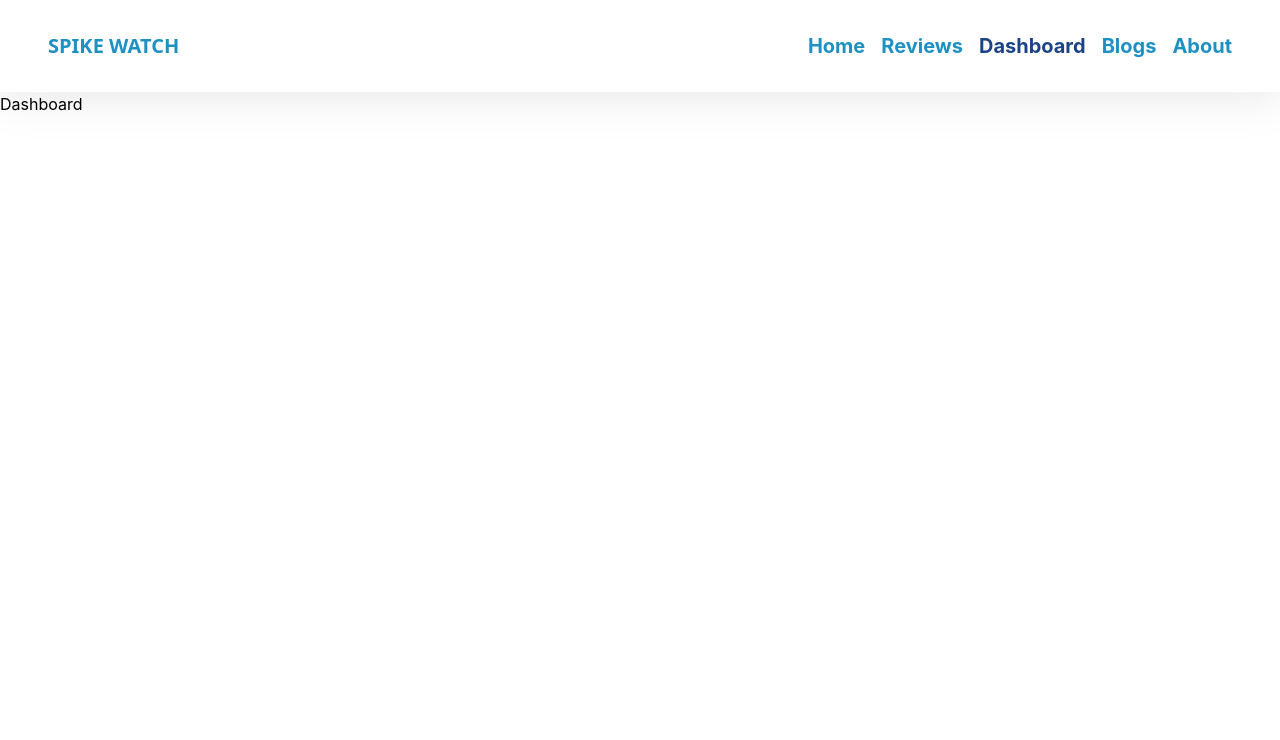
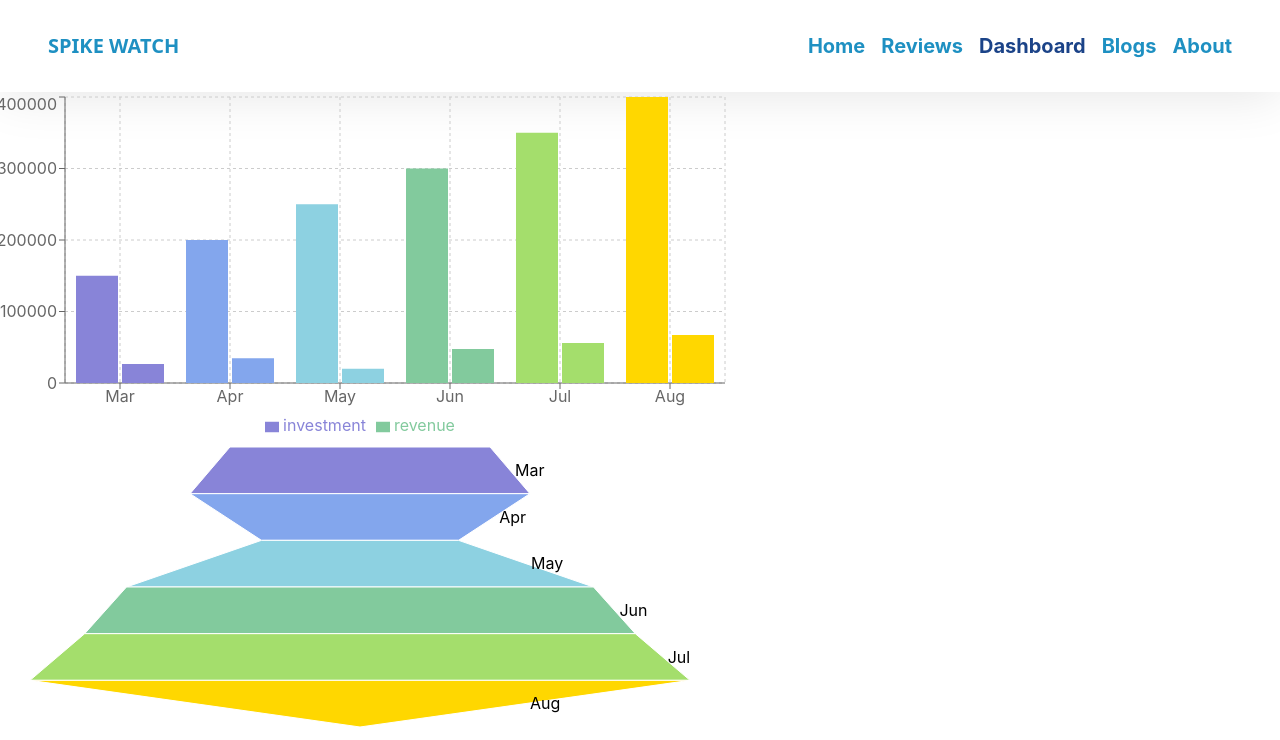
Before and after one commit to ajhar10/spike-watch, a React (Create React App) app: page /dashboard in a window 1280 px wide. Shown: the top 740 px of the page. Built offline with nearby package versions, Linux system fonts and the light colour scheme.

Commit message:
Dashboard rechart working

```diff
--- /dev/null
+++ b/public/data.json
@@ -0,0 +1,50 @@
+[
+    {
+        "id": "41",
+        "month": "Mar",
+        "investment": 150000,
+        "sell": 241,
+        "revenue": 26401,
+        "fill": "#8884d8"
+    },
+    {
+        "id": "42",
+        "month": "Apr",
+        "investment": 200000,
+        "sell": 423,
+        "revenue": 34500,
+        "fill": "#83a6ed"
+    },
+    {
+        "id": "43",
+        "month": "May",
+        "investment": 250000,
+        "sell": 726,
+        "revenue": 20010,
+        "fill": "#8dd1e1"
+    },
+    {
+        "id": "44",
+        "month": "Jun",
+        "investment": 300000,
+        "sell": 529,
+        "revenue": 47405,
+        "fill": "#82ca9d"
+    },
+    {
+        "id": "45",
+        "month": "Jul",
+        "investment": 350000,
+        "sell": 601,
+        "revenue": 55900,
+        "fill": "#a4de6c"
+    },
+    {
+        "id": "46",
+        "month": "Aug",
+        "investment": 400000,
+        "sell": 670,
+        "revenue": 67000,
+        "fill": "gold"
+    }
+]
--- a/public/index.html
+++ b/public/index.html
@@ -1,14 +1,12 @@
 <!DOCTYPE html>
 <html lang="en">
+
 <head>
   <meta charset="utf-8" />
   <link rel="icon" href="%PUBLIC_URL%/favicon.ico" />
   <meta name="viewport" content="width=device-width, initial-scale=1" />
   <meta name="theme-color" content="#000000" />
-    <meta
-      name="description"
-      content="Web site created using create-react-app"
-    />
+  <meta name="description" content="Web site created using create-react-app" />
   <link rel="apple-touch-icon" href="%PUBLIC_URL%/logo192.png" />
   <!--
       manifest.json provides metadata used when your web app is installed on a
@@ -24,8 +22,9 @@
       work correctly both with client-side routing and a non-root public URL.
       Learn how to configure a non-root public URL by running `npm run build`.
     -->
-    <title>React App</title>
+  <title>Spike Watch</title>
 </head>
+
 <body>
   <noscript>You need to enable JavaScript to run this app.</noscript>
   <div id="root"></div>
@@ -40,4 +39,5 @@
       To create a production bundle, use `npm run build` or `yarn build`.
     -->
 </body>
+
 </html>
--- /dev/null
+++ b/src/Components/Barchart/Barchart.js
@@ -0,0 +1,23 @@
+import React from 'react';
+import { Bar, BarChart, CartesianGrid, Legend, Tooltip, XAxis, YAxis } from 'recharts';
+import useRecharts from '../../hooks/customData';
+
+const Barchart = () => {
+    const [chartdata, setChartdata] = useRecharts([])
+    return (
+        <div>
+            <BarChart width={730} height={350} data={chartdata}>
+                <CartesianGrid strokeDasharray="3 3" />
+                <XAxis dataKey={'month'} />
+                <YAxis />
+                <Tooltip />
+                <Legend />
+                <Bar dataKey={'investment'} fill="#8884d8" />
+                <Bar dataKey={'revenue'} fill="#82ca9d" />
+
+            </BarChart>
+        </div>
+    );
+};
+
+export default Barchart;
--- a/src/Components/Dashboard/Dashboard.js
+++ b/src/Components/Dashboard/Dashboard.js
@@ -1,9 +1,15 @@
 import React from 'react';
+import Barchart from '../Barchart/Barchart';
+import Funnelchart from '../Funnelchart/Funnelchart';
+import Piechart from '../Piechart/Piechart';
 
 const Dashboard = () => {
+
     return (
         <div>
-            Dashboard
+            <Barchart></Barchart>
+            <Funnelchart></Funnelchart>
+            <Piechart></Piechart>
         </div>
     );
 };
--- /dev/null
+++ b/src/Components/Funnelchart/Funnelchart.js
@@ -0,0 +1,23 @@
+import React from 'react';
+import { Funnel, FunnelChart, LabelList, Tooltip } from 'recharts';
+import useRecharts from '../../hooks/customData';
+
+const Funnelchart = () => {
+    const [chartdata, setChartdata] = useRecharts([])
+    return (
+        <div>
+            <FunnelChart width={730} height={300}>
+                <Tooltip />
+                <Funnel
+                    dataKey={'revenue'}
+                    data={chartdata}
+                    isAnimationActive
+                >
+                    <LabelList position="right" fill="#000" stroke="none" dataKey={'month'} />
+                </Funnel>
+            </FunnelChart>
+        </div>
+    );
+};
+
+export default Funnelchart;
--- /dev/null
+++ b/src/Components/Piechart/Piechart.js
@@ -0,0 +1,47 @@
+import React from 'react';
+import { Pie, PieChart } from 'recharts';
+import useRecharts from '../../hooks/customData';
+
+const data2 = [
+    {
+        "month": "Mar",
+        "revenue": 4001
+    },
+    {
+        "month": "Apr",
+        "revenue": 5401
+
+    },
+    {
+        "month": "May",
+        "revenue": 7011
+    },
+    {
+        "month": "Jun",
+        "revenue": 8201
+
+    },
+    {
+        "month": "Jul",
+        "revenue": 10401
+
+    },
+    {
+        "month": "Aug",
+        "revenue": 12401
+    }
+]
+
+const Piechart = () => {
+    const [chartdata, setChartdata] = useRecharts([])
+    return (
+        <div>
+            <PieChart width={730} height={350}>
+                <Pie data={chartdata} dataKey={'revenue'} nameKey={'month'} cx="50%" cy="50%" outerRadius={110} fill="#8884d8" />
+                <Pie data={data2} dataKey={'revenue'} nameKey={"month"} cx="50%" cy="50%" innerRadius={125} outerRadius={155} fill="#82ca9d" label />
+            </PieChart>
+        </div>
+    );
+};
+
+export default Piechart;
--- a/src/hooks/custom.js
+++ b/src/hooks/custom.js
@@ -9,5 +9,4 @@ const useReviews = () => {
     }, [])
     return [reviews, setReviews];
 }
-
 export default useReviews;
--- /dev/null
+++ b/src/hooks/customData.js
@@ -0,0 +1,13 @@
+import { useEffect, useState } from "react";
+
+const useRecharts = () => {
+    const [chartdata, setChartdata] = useState([])
+    useEffect(() => {
+        fetch('data.json')
+            .then(res => res.json())
+            .then(data => setChartdata(data));
+    }, [])
+    return [chartdata, setChartdata];
+}
+
+export default useRecharts;
```
Lines whose indentation alone changed are shown as unchanged.
